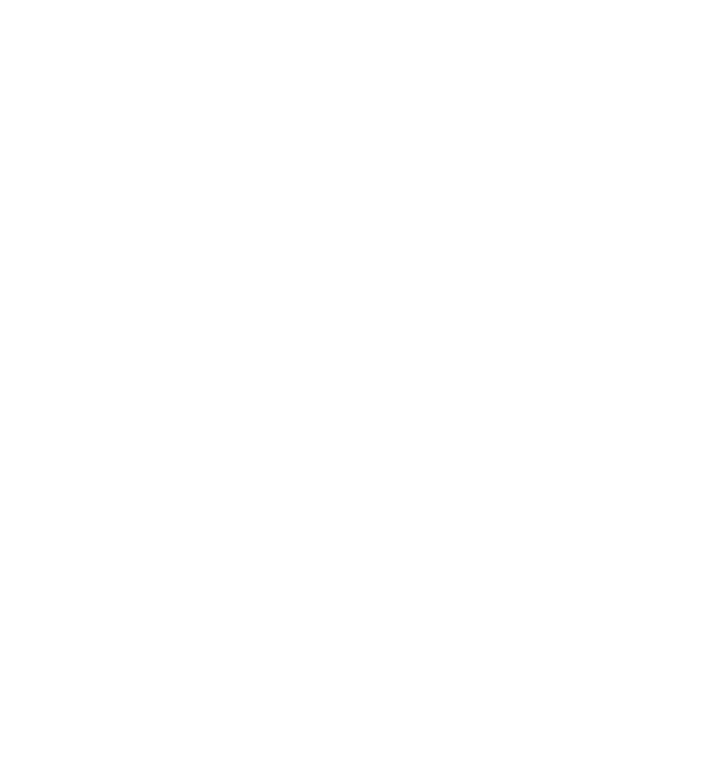
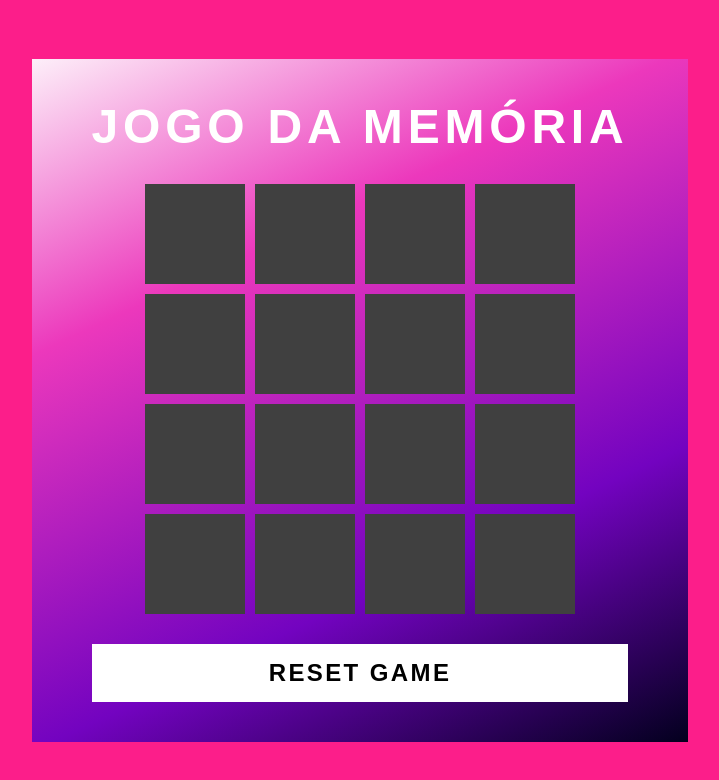
Before and after one commit to NewScript/memoria, a plain HTML site: page index.html in a window 1280 px wide. Shown: the whole page, without its empty margins (280-999 px from the left). Drawn offline with Linux system fonts and the light colour scheme.

Commit message:
Versao 1.0, sem o erro do exercicio, e reinicio automatico

```diff
--- a/index.html
+++ b/index.html
@@ -7,7 +7,11 @@
     <title>Jogo da memoria</title>
 </head>
 <body>
-
+    <div class="container">
+        <h2>JOGO DA MEMÓRIA</h2>
+        <div class="game"></div>
+        <button class="reset">RESET GAME</button>
+    </div>
     <script defer src="./src/scripts/index.js"></script>
 </body>
 </html>
--- a/src/scripts/index.js
+++ b/src/scripts/index.js
@@ -0,0 +1,71 @@
+const reset = document.querySelector('[class="reset"');
+
+const emojis = [
+    '🐵',
+    '🐵',
+    '🐶',
+    '🐶',
+    '🦁',
+    '🦁',
+    '🐯',
+    '🐯',
+    '🐈',
+    '🐈',
+    '🦒',
+    '🦒',
+    '🐭',
+    '🐭',
+    '🐰',
+    '🐰'
+];
+
+let shufflesEmojis = emojis.sort(
+    () => ( Math.random() > 0.5 ? 2 : -1 ) // Verificar se pode tirar esse último conjunto de parêncteses
+);
+
+const checkMatch = () => {
+    if(openCards[0].innerHTML === openCards[1].innerHTML){
+        openCards[0].classList.add('boxMatch');
+        openCards[1].classList.add('boxMatch');
+    }else{
+        openCards[0].classList.remove('boxOpen');
+        openCards[1].classList.remove('boxOpen');
+    };
+
+    openCards = [];
+
+    if(document.querySelectorAll('.boxMatch').length === emojis.length){
+        alert('Você venceu!')
+        reiniciar();
+    }
+}
+
+const handleClick = (e) => {
+    if( openCards.length < 2 && !e.target.classList.contains('boxMatch')){
+        e.target.classList.add('boxOpen');
+        openCards.push(e.target);
+        // console.log(openCards[0].innerHTML, openCards[1].innerHTML)
+    };
+    if( openCards.length == 2 ){
+        setTimeout(checkMatch, 500);
+    };
+}
+
+for(let i = 0; i < emojis.length; i++){
+    let box = document.createElement('div');
+    box.className = 'item';
+    box.innerHTML = shufflesEmojis[ i ];
+    box.addEventListener('click', handleClick);
+    document.querySelector('.game').appendChild( box );
+}
+
+
+
+// Guarda o 1 e 2 card selecionado
+let openCards = [];
+
+const reiniciar = () => {
+    window.location.reload();
+}
+
+reset.addEventListener('click', reiniciar);
--- a/src/styles/index.css
+++ b/src/styles/index.css
@@ -0,0 +1,97 @@
+@import url(./reset.css);
+
+body{
+    display: flex;
+    justify-content: center;
+    align-items: center;
+    min-height: 100vh;
+    background: #fc1e8a;
+    user-select: none;
+    -webkit-user-select: none;
+}
+
+.container{
+    position: relative;
+    display: flex;
+    flex-direction: column;
+    justify-content: center;
+    align-items: center;
+    gap: 30px;
+    background: linear-gradient(
+        335deg,
+        #03001e 0%,
+        #7303c0 30%,
+        #ec38bc 70%,
+        #fdeff9 100%
+    );
+    padding: 40px 60px;
+}
+
+h2{
+    font-size: 3em;
+    color: #fff;
+    text-transform: uppercase;
+    letter-spacing: 0.1em;
+}
+
+.game{
+    /* border: 1px solid red; */
+    width: 430px;
+    height: 430px;
+    display: flex;
+    flex-wrap: wrap;
+    gap: 10px;
+    transform-style: preserve-3d;
+    perspective: 500px;
+}
+
+.item{
+    font-size: 3em;
+    position: relative;
+    width: 100px;
+    height: 100px;
+    display: flex;
+    align-items: center;
+    justify-content: center;
+    background: #fff;
+    transform: rotateY(180deg);
+    transition: 0.25s;
+}
+
+.item::after{
+    content: '';
+    position: absolute;
+    inset: 0;
+    background: #404040;
+    transition: 0.25s;
+    transform: rotateY(0deg);
+    backface-visibility: hidden;
+    /* opacity: 60%; */
+}
+
+.boxOpen{
+    transform: rotateY(0deg);
+}
+
+.boxOpen::after,
+.boxMatch::after{
+    transform: rotateY(180deg);
+}
+
+button{
+    cursor: pointer;
+    padding: 15px 20px;
+    width: 100%;
+    color: #000;
+    background: #fff;
+    border: none;
+    font-size: 1.5em;
+    font-weight: 600;
+    letter-spacing: 0.1em;
+    text-transform: uppercase;
+}
+
+button:focus{
+    color: #ec38bc;
+    background: #262809;
+}
--- /dev/null
+++ b/src/styles/reset.css
@@ -0,0 +1,7 @@
+*{
+    margin: 0;
+    padding: 0;
+    box-sizing: border-box;
+    font-family: Arial, Helvetica, sans-serif;
+    outline: none;
+}
```
